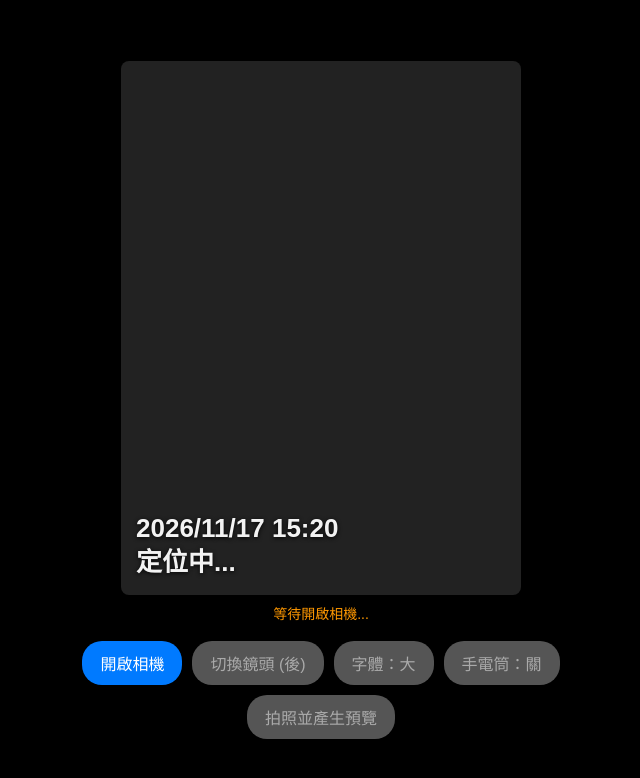
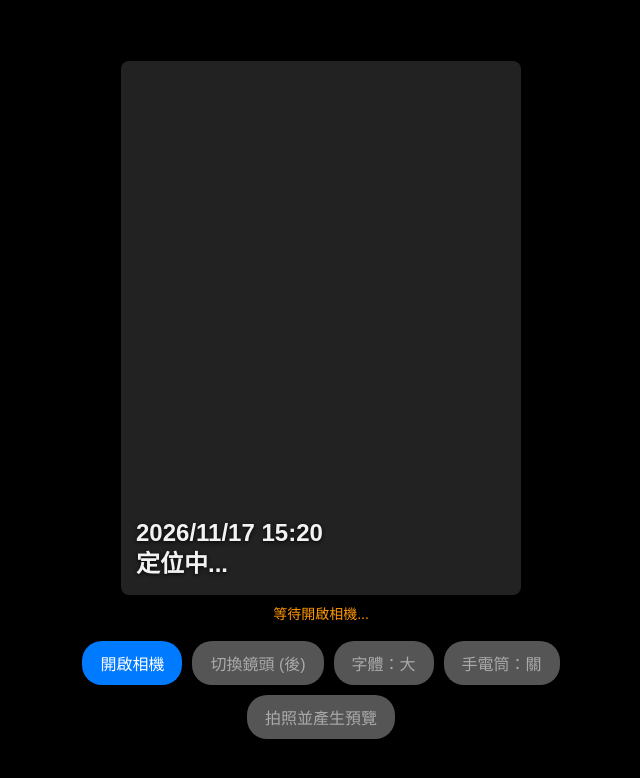
Before and after one commit to teiRu88/muc_tools, a plain HTML site: page tool_s/genba0.html in a window 1280 px wide. Shown: the whole page, without its empty margins (319-959 px from the left). Drawn offline with Linux system fonts and the light colour scheme.

Commit message:
Update genba0.html

```diff
--- a/tool_s/genba0.html
+++ b/tool_s/genba0.html
@@ -75,9 +75,9 @@
         // 字體設定檔：預設為「大」
         // 對應 Canvas (1080x1440) 的像素大小 與 畫面預覽 (CSS px)
         const fontSizes = [
-            { name: "小", canvasSize: 32, cssSize: "16px" },
-            { name: "中", canvasSize: 42, cssSize: "21px" },
-            { name: "大", canvasSize: 52, cssSize: "26px" }
+            { name: "小", canvasSize: 28, cssSize: "14px" },
+            { name: "中", canvasSize: 36, cssSize: "18px" },
+            { name: "大", canvasSize: 48, cssSize: "24px" }
         ];
         let currentFontIndex = 2; // 0:小, 1:中, 2:大
 
```
